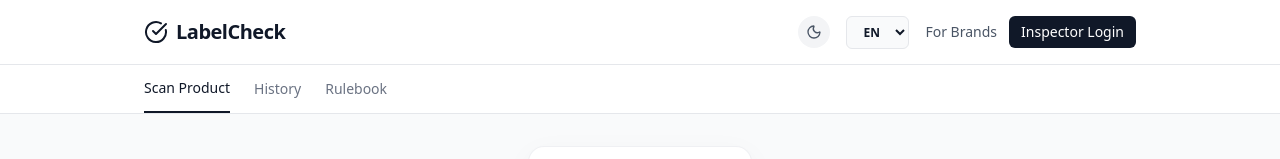
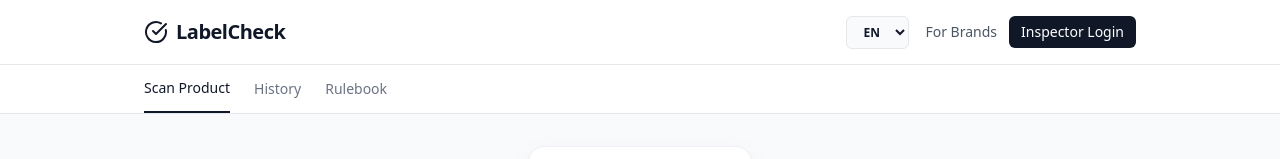
Before and after one commit to kanemagnificent/lablecheck, a Next.js app in the folder frontend/: page / in a window 1280 px wide. Shown: the top 159 px of the page. Built offline with nearby package versions, Linux system fonts and the light colour scheme; no server answers.

Commit message:
refactor(ui): disable dark mode to enforce professional light theme

```diff
--- a/frontend/src/app/layout.tsx
+++ b/frontend/src/app/layout.tsx
@@ -4,7 +4,6 @@ import "./globals.css";
 import AppShell from "../components/AppShell";
 import ChatBot from "../components/ChatBot";
 import { Toaster } from 'react-hot-toast';
-import { ThemeProvider } from "../components/ThemeProvider";
 
 const inter = Inter({ subsets: ["latin"] });
 
@@ -28,14 +27,12 @@ export default function RootLayout({
 }>) {
   return (
     <html lang="en" suppressHydrationWarning>
-      <body className={`${inter.className} antialiased text-gray-900 bg-white dark:bg-gray-950 dark:text-gray-100 selection:bg-gray-200 dark:selection:bg-gray-800 selection:text-gray-900 dark:selection:text-gray-100 transition-colors duration-300`}>
-        <ThemeProvider attribute="class" defaultTheme="system" enableSystem>
-          <Toaster position="bottom-center" toastOptions={{ style: { background: '#111827', color: '#fff', borderRadius: '8px' } }} />
-          <AppShell>
-            {children}
-          </AppShell>
-          <ChatBot />
-        </ThemeProvider>
+      <body className={`${inter.className} antialiased text-gray-900 bg-white selection:bg-gray-200 selection:text-gray-900`}>
+        <Toaster position="bottom-center" toastOptions={{ style: { background: '#111827', color: '#fff', borderRadius: '8px' } }} />
+        <AppShell>
+          {children}
+        </AppShell>
+        <ChatBot />
       </body>
     </html>
   );
--- a/frontend/src/components/AppShell.tsx
+++ b/frontend/src/components/AppShell.tsx
@@ -10,7 +10,6 @@ import { useTranslation } from '../lib/i18n';
 import { fetchLogs, fetchNotices } from '../lib/api';
 import { adaptBackendScan } from '../mock/data';
 import { useEffect, useState } from 'react';
-import { ThemeToggle } from './ThemeToggle';
 
 export default function AppShell({ children }: { children: ReactNode }) {
   const { role, setRole, locale, setLocale, isInitialized, setInitialized, setScans, setNotices, isAuthenticated, logout } = useAppStore();
@@ -60,7 +59,6 @@ export default function AppShell({ children }: { children: ReactNode }) {
           </div>
 
           <div className="flex items-center gap-4">
-            <ThemeToggle />
             <select
               value={locale}
               onChange={(e) => setLocale(e.target.value as Locale)}
```
